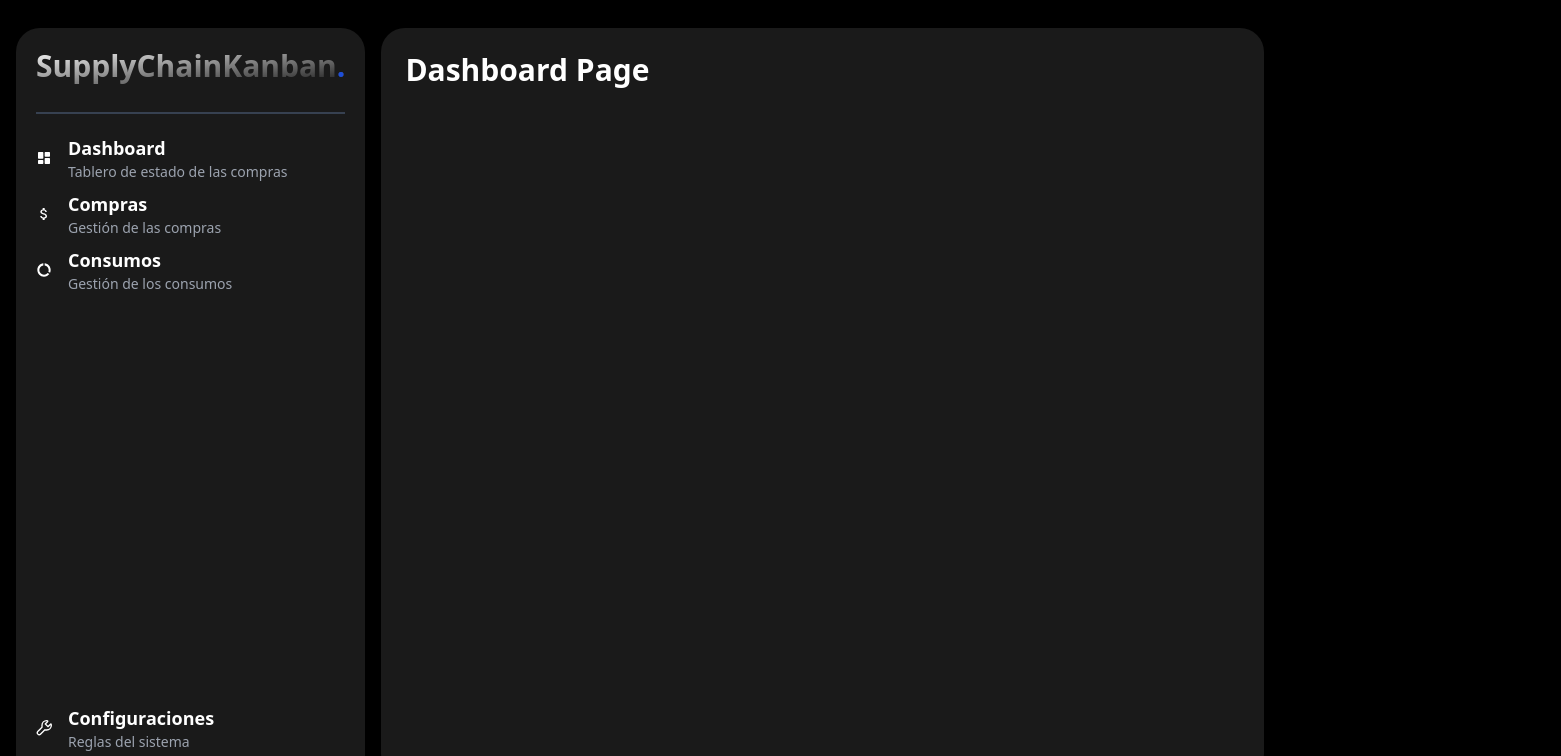
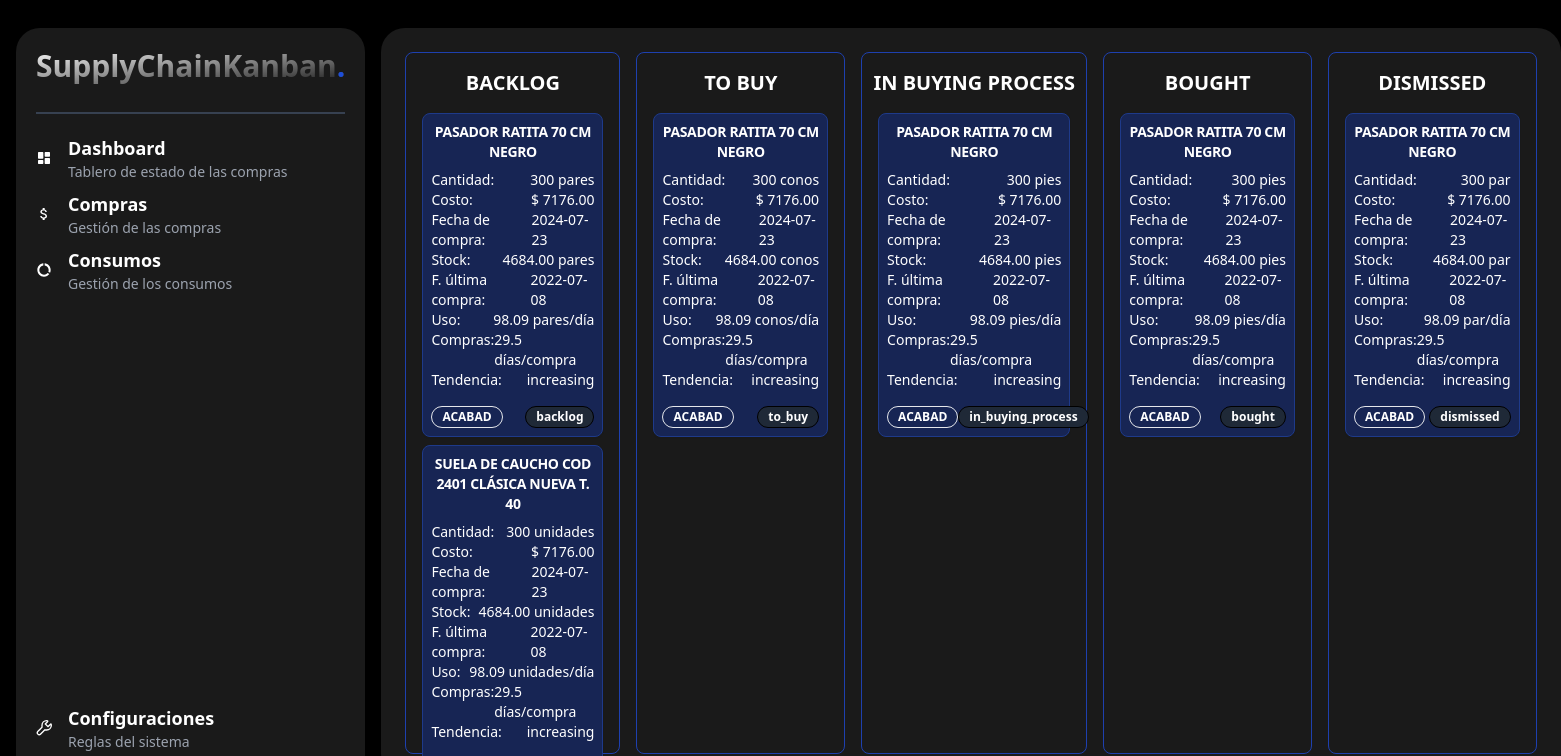
Before and after one commit to SupplyChainKanban/sck_frontend, a Next.js app: page /dashboard/kanban in a window 1280 px wide. Shown: the top 756 px of the page, 1561 px wide, since content can reach past the window. Built offline with nearby package versions, Linux system fonts and the light colour scheme.

Commit message:
Tablero inicial

```diff
--- a/app/dashboard/kanban/page.tsx
+++ b/app/dashboard/kanban/page.tsx
@@ -1,8 +1,196 @@
+
+
+import { Badge } from "@/components/ui/badge";
+import {
+  Card,
+  CardContent,
+  CardDescription,
+  CardFooter,
+  CardHeader,
+  CardTitle,
+} from "@/components/ui/card"
+
+const states = [
+  {
+    name: 'BACKLOG', items: [
+      {
+        materialID: 'ACABAD',
+        materialName: 'PASADOR RATITA 70 CM NEGRO',
+        unitOfMeasure: 'PARES',
+        purchaseQuantity: 300,
+        costPerUnit: 23.92,
+        purchaseDate: '2024-07-23',
+        totalQuantityUsed: 20796,
+        totalQuantityPurchased: 25480,
+        lastPurchasedDate: '2022-07-08',
+        avgDailyUsed: 98.09,
+        avgTimeBetweenPurchases: 29.5,
+        usedTrend: 'increasing',
+        recommendation: 'Reabastecer inventario pronto porque el consumo diario promedio es de 98.09 unidades.'
+      },
+      {
+        materialID: 'SLACCLAST0',
+        materialName: 'SUELA DE CAUCHO COD 2401 CLÁSICA NUEVA T. 40',
+        unitOfMeasure: 'UNIDADES',
+        purchaseQuantity: 300,
+        costPerUnit: 23.92,
+        purchaseDate: '2024-07-23',
+        totalQuantityUsed: 20796,
+        totalQuantityPurchased: 25480,
+        lastPurchasedDate: '2022-07-08',
+        avgDailyUsed: 98.09,
+        avgTimeBetweenPurchases: 29.5,
+        usedTrend: 'increasing',
+        recommendation: 'Reabastecer inventario pronto porque el consumo diario promedio es de 98.09 unidades.'
+      },
+    ]
+  },
+  {
+    name: 'TO_BUY', items: [{
+      materialID: 'ACABAD',
+      materialName: 'PASADOR RATITA 70 CM NEGRO',
+      unitOfMeasure: 'CONOS',
+      purchaseQuantity: 300,
+      costPerUnit: 23.92,
+      purchaseDate: '2024-07-23',
+      totalQuantityUsed: 20796,
+      totalQuantityPurchased: 25480,
+      lastPurchasedDate: '2022-07-08',
+      avgDailyUsed: 98.09,
+      avgTimeBetweenPurchases: 29.5,
+      usedTrend: 'increasing',
+      recommendation: 'Reabastecer inventario pronto porque el consumo diario promedio es de 98.09 unidades.'
+    }]
+  },
+  {
+    name: 'IN_BUYING_PROCESS', items: [{
+      materialID: 'ACABAD',
+      materialName: 'PASADOR RATITA 70 CM NEGRO',
+      unitOfMeasure: 'PIES',
+      purchaseQuantity: 300,
+      costPerUnit: 23.92,
+      purchaseDate: '2024-07-23',
+      totalQuantityUsed: 20796,
+      totalQuantityPurchased: 25480,
+      lastPurchasedDate: '2022-07-08',
+      avgDailyUsed: 98.09,
+      avgTimeBetweenPurchases: 29.5,
+      usedTrend: 'increasing',
+      recommendation: 'Reabastecer inventario pronto porque el consumo diario promedio es de 98.09 unidades.'
+    }]
+  },
+  {
+    name: 'BOUGHT', items: [{
+      materialID: 'ACABAD',
+      materialName: 'PASADOR RATITA 70 CM NEGRO',
+      unitOfMeasure: 'PIES',
+      purchaseQuantity: 300,
+      costPerUnit: 23.92,
+      purchaseDate: '2024-07-23',
+      totalQuantityUsed: 20796,
+      totalQuantityPurchased: 25480,
+      lastPurchasedDate: '2022-07-08',
+      avgDailyUsed: 98.09,
+      avgTimeBetweenPurchases: 29.5,
+      usedTrend: 'increasing',
+      recommendation: 'Reabastecer inventario pronto porque el consumo diario promedio es de 98.09 unidades.'
+    }]
+  },
+  {
+    name: 'DISMISSED', items: [{
+      materialID: 'ACABAD',
+      materialName: 'PASADOR RATITA 70 CM NEGRO',
+      unitOfMeasure: 'PAR',
+      purchaseQuantity: 300,
+      costPerUnit: 23.92,
+      purchaseDate: '2024-07-23',
+      totalQuantityUsed: 20796,
+      totalQuantityPurchased: 25480,
+      lastPurchasedDate: '2022-07-08',
+      avgDailyUsed: 98.09,
+      avgTimeBetweenPurchases: 29.5,
+      usedTrend: 'increasing',
+      recommendation: 'Reabastecer inventario pronto porque el consumo diario promedio es de 98.09 unidades.'
+    }]
+  },
+]
+
+
+
 
 export default function Page() {
   return (
-    <div>
-      <h1>Dashboard Page</h1>
+    <div className="flex justify-center items-center gap-4 w-full h-full">
+
+
+      {
+        states.map((state) => (
+          <div key={state.name} className="border-blue-800 border rounded-lg h-full w-[20%]">
+            <h1 className="text-center text-xl my-4">
+              {state.name.replaceAll('_', ' ')}
+            </h1>
+            <div className="mx-4 flex flex-col h-full gap-2">
+              {
+                state.items.map((item) => (
+                  <Card key={item.materialID} className="bg-blue-950 border-blue-900">
+                    <CardHeader>
+                      <CardTitle className="text-sm text-center" >{item.materialName}</CardTitle>
+                      {/* <CardDescription>{item.materialID}</CardDescription> */}
+                    </CardHeader>
+                    <CardContent className="text-sm">
+                      <div className="flex justify-between">
+                        <span>Cantidad: </span>
+                        <span className="lowercase">{`${item.purchaseQuantity} ${item.unitOfMeasure}`}</span>
+                      </div>
+                      <div className="flex justify-between">
+                        <span>Costo: </span>
+                        <span>{`$ ${(item.purchaseQuantity * item.costPerUnit).toFixed(2)}`}</span>
+                      </div>
+                      <div className="flex justify-between">
+                        <span>Fecha de compra: </span>
+                        <span>{`${item.purchaseDate}`}</span>
+                      </div>
+                      <div className="flex justify-between">
+                        <span>Stock: </span>
+                        <span className="lowercase">{`${(item.totalQuantityPurchased - item.totalQuantityUsed).toFixed(2)} ${item.unitOfMeasure}`}</span>
+                      </div>
+                      <div className="flex justify-between">
+                        <span>F. última compra: </span>
+                        <span>{`${item.lastPurchasedDate}`}</span>
+                      </div>
+                      <div className="flex justify-between">
+                        <span>Uso: </span>
+                        <span className="lowercase">{`${item.avgDailyUsed} ${item.unitOfMeasure}/día`}</span>
+                      </div>
+                      <div className="flex justify-between">
+                        <span>Compras: </span>
+                        <span className="lowercase">{`${item.avgTimeBetweenPurchases} días/compra`}</span>
+                      </div>
+                      <div className="flex justify-between">
+                        <span>Tendencia: </span>
+                        <span className="lowercase">{`${item.usedTrend}`}</span>
+                      </div>
+                    </CardContent>
+                    <CardFooter className="flex justify-between">
+                      <Badge variant={'outline'}>{item.materialID}</Badge>
+                      <Badge className="lowercase">{state.name}</Badge>
+                    </CardFooter>
+                  </Card>
+                ))
+              }
+            </div>
+          </div>
+
+        ))
+      }
+
+
+
+
+      {/* <div className="bg-blue-700 h-full w-[20%]">TO BUY</div>
+      <div className="bg-green-500 h-full w-[20%]">IN PROCESS OF BUYING</div>
+      <div className="bg-indigo-600 h-full w-[20%]">BOUGHT</div>
+      <div className="bg-yellow-300 h-full w-[20%]">DISMISSED</div> */}
     </div>
   );
 }
--- /dev/null
+++ b/components/ui/badge.tsx
@@ -0,0 +1,36 @@
+import * as React from "react"
+import { cva, type VariantProps } from "class-variance-authority"
+
+import { cn } from "@/lib/utils"
+
+const badgeVariants = cva(
+  "inline-flex items-center rounded-full border px-2.5 py-0.5 text-xs font-semibold transition-colors focus:outline-none focus:ring-2 focus:ring-ring focus:ring-offset-2",
+  {
+    variants: {
+      variant: {
+        default:
+          "border-black bg-gray-800 text-primary-foreground hover:bg-gray-700/80",
+        secondary:
+          "border-black bg-secondary text-secondary-foreground hover:bg-secondary/80",
+        destructive:
+          "border-black bg-destructive text-destructive-foreground hover:bg-destructive/80",
+        outline: "text-foreground",
+      },
+    },
+    defaultVariants: {
+      variant: "default",
+    },
+  }
+)
+
+export interface BadgeProps
+  extends React.HTMLAttributes<HTMLDivElement>,
+  VariantProps<typeof badgeVariants> { }
+
+function Badge({ className, variant, ...props }: BadgeProps) {
+  return (
+    <div className={cn(badgeVariants({ variant }), className)} {...props} />
+  )
+}
+
+export { Badge, badgeVariants }
--- /dev/null
+++ b/components/ui/card.tsx
@@ -0,0 +1,79 @@
+import * as React from "react"
+
+import { cn } from "@/lib/utils"
+
+const Card = React.forwardRef<
+  HTMLDivElement,
+  React.HTMLAttributes<HTMLDivElement>
+>(({ className, ...props }, ref) => (
+  <div
+    ref={ref}
+    className={cn(
+      "rounded-lg border bg-card text-card-foreground shadow-sm",
+      className
+    )}
+    {...props}
+  />
+))
+Card.displayName = "Card"
+
+const CardHeader = React.forwardRef<
+  HTMLDivElement,
+  React.HTMLAttributes<HTMLDivElement>
+>(({ className, ...props }, ref) => (
+  <div
+    ref={ref}
+    className={cn("flex flex-col space-y-1 p-2", className)}
+    {...props}
+  />
+))
+CardHeader.displayName = "CardHeader"
+
+const CardTitle = React.forwardRef<
+  HTMLParagraphElement,
+  React.HTMLAttributes<HTMLHeadingElement>
+>(({ className, ...props }, ref) => (
+  <h3
+    ref={ref}
+    className={cn(
+      "text-2xl font-semibold leading-none tracking-tight",
+      className
+    )}
+    {...props}
+  />
+))
+CardTitle.displayName = "CardTitle"
+
+const CardDescription = React.forwardRef<
+  HTMLParagraphElement,
+  React.HTMLAttributes<HTMLParagraphElement>
+>(({ className, ...props }, ref) => (
+  <p
+    ref={ref}
+    className={cn("text-sm text-muted-foreground", className)}
+    {...props}
+  />
+))
+CardDescription.displayName = "CardDescription"
+
+const CardContent = React.forwardRef<
+  HTMLDivElement,
+  React.HTMLAttributes<HTMLDivElement>
+>(({ className, ...props }, ref) => (
+  <div ref={ref} className={cn("p-2 pt-0", className)} {...props} />
+))
+CardContent.displayName = "CardContent"
+
+const CardFooter = React.forwardRef<
+  HTMLDivElement,
+  React.HTMLAttributes<HTMLDivElement>
+>(({ className, ...props }, ref) => (
+  <div
+    ref={ref}
+    className={cn("flex items-center p-2", className)}
+    {...props}
+  />
+))
+CardFooter.displayName = "CardFooter"
+
+export { Card, CardHeader, CardFooter, CardTitle, CardDescription, CardContent }
```
